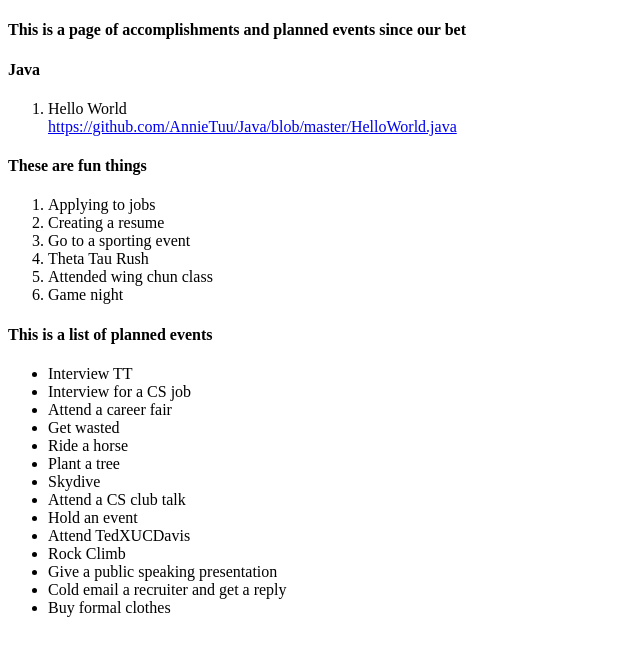
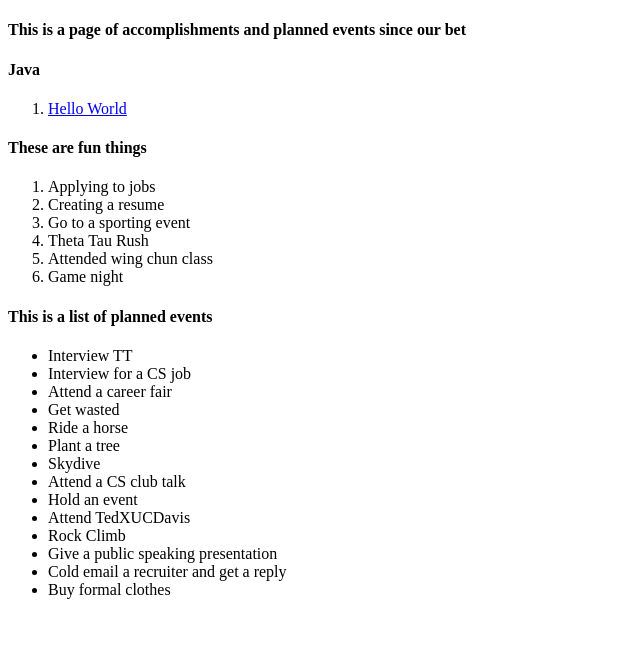
Before and after one commit to AnnieTuu/annietuu.github.io, a plain HTML site: page accomplishments.html in a window 1280 px wide. Shown: the whole page, without its empty margins (0-640 px from the left). Drawn offline with Linux system fonts and the light colour scheme.

Commit message:
updated java link
made title of program the link

```diff
--- a/accomplishments.html
+++ b/accomplishments.html
@@ -9,8 +9,9 @@
     <div>
       <h4>Java</h4>
       <ol>
-        <li>Hello World</li>
-        <a href="https://github.com/AnnieTuu/Java/blob/master/HelloWorld.java">https://github.com/AnnieTuu/Java/blob/master/HelloWorld.java</a>
+        <li>
+        <a href="https://github.com/AnnieTuu/Java/blob/master/HelloWorld.java">Hello World</a>
+      </li>
       </ol>
     </div>
     <div>
```
